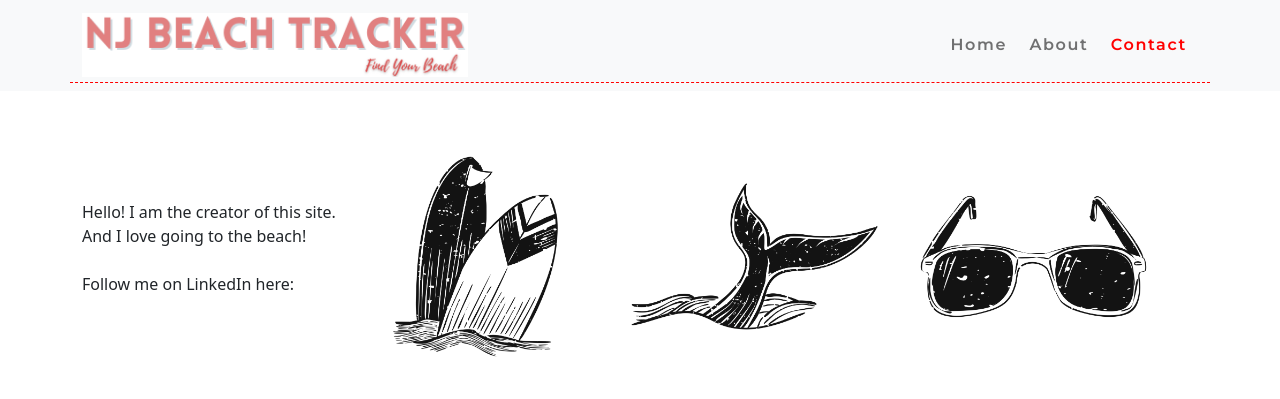
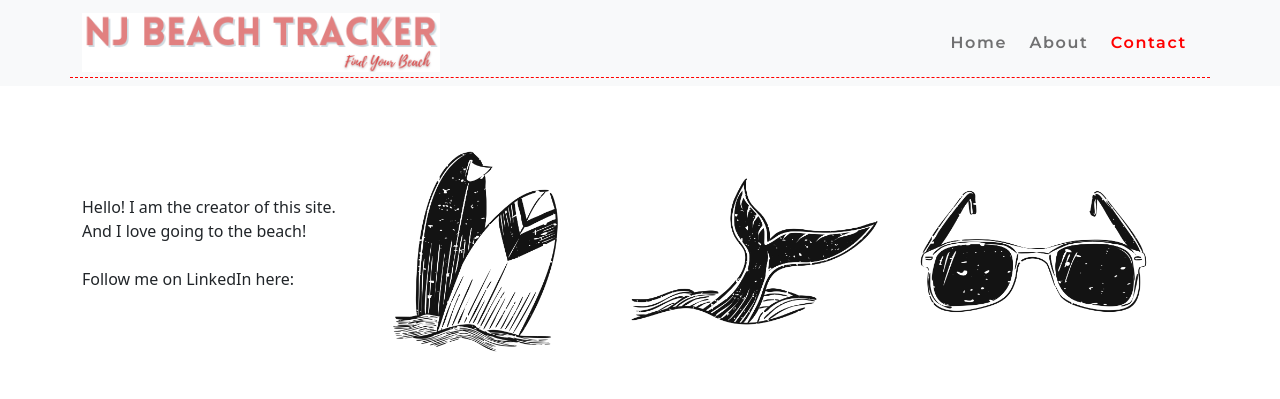
Before and after one commit to misha345a/NJ_Beach_Tracker, a website: page public_html/contact.html in a window 1280 px wide. Drawn offline with Linux system fonts and the light colour scheme.

Commit message:
Fixed issue with logo

```diff
--- a/public_html/contact.html
+++ b/public_html/contact.html
@@ -26,7 +26,7 @@
     <div class="container" id="nav-container">
 
         <a href="index.html" class="navbar-brand"><img src="img/logo.PNG"
-          alt="Logo" title="Logo"></a>
+          alt="Logo" title="Logo" id="logo"></a>
 
         <button class="navbar-toggler" type="button" data-bs-toggle="collapse"
           data-bs-target="#navbarResponsive">
```
